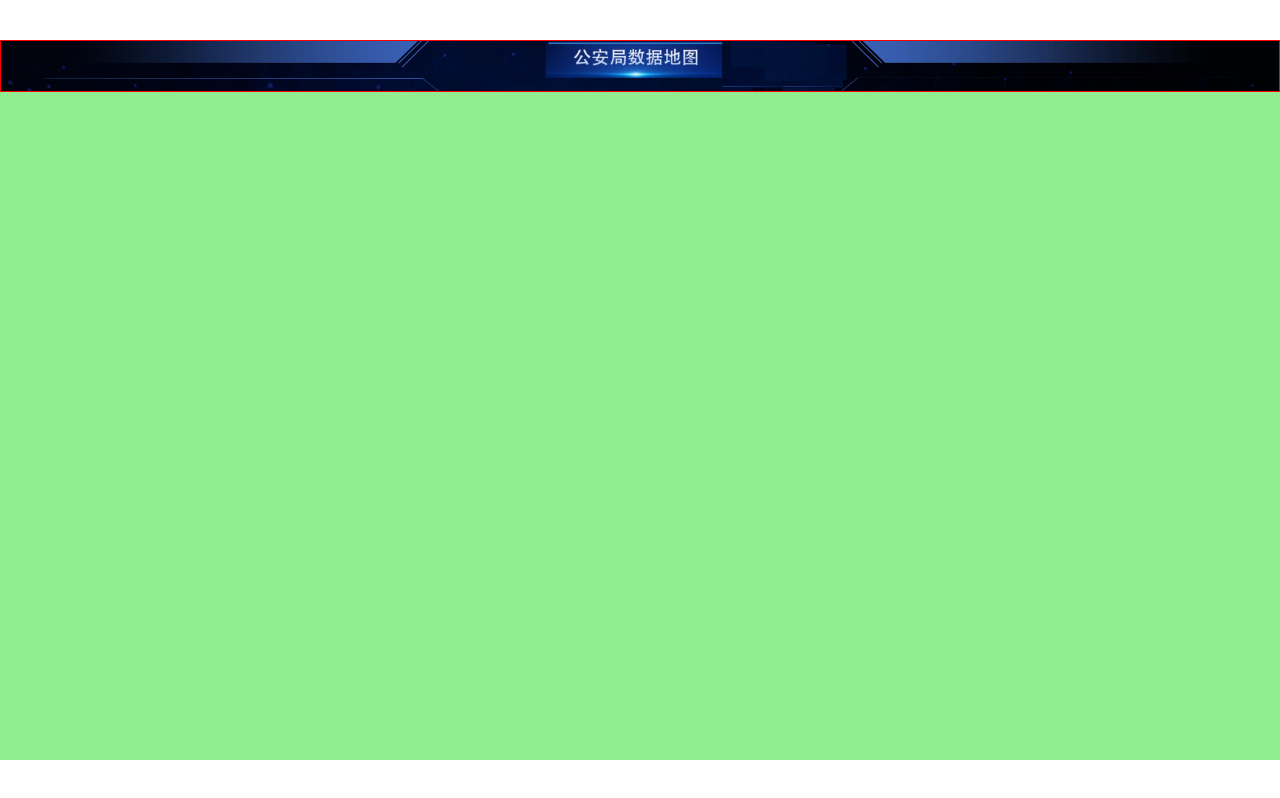
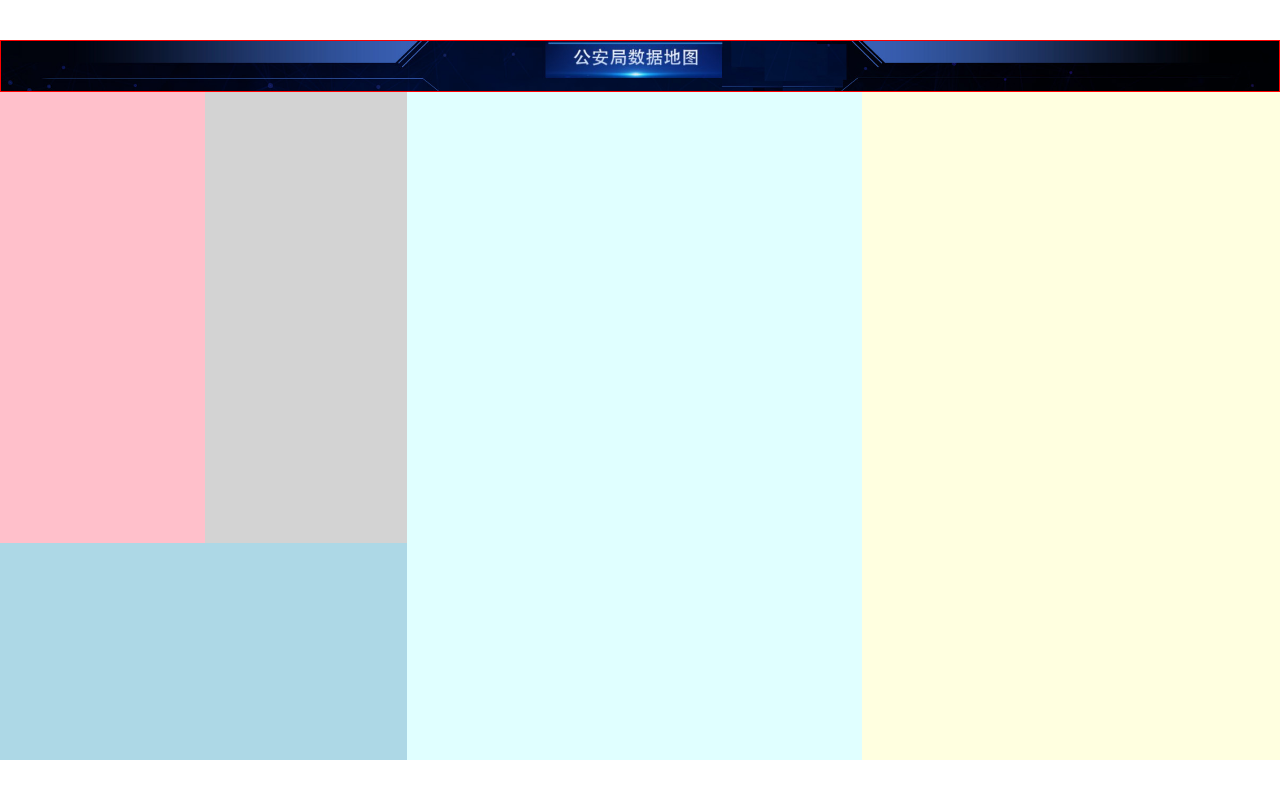
Before and after one commit to LiuYiBest/Data, a React (Vite) app: page / in a window 1280 px wide. Built offline with nearby package versions, Linux system fonts and the light colour scheme.

Commit message:
使用Flex和Grid混搭布局

```diff
--- a/src/pages/home.scss
+++ b/src/pages/home.scss
@@ -1,10 +1,39 @@
 @import "../shared/helper";
 
-
 .home {
-  header{
+  flex: 1;height: 100%;
+  display: flex;
+  flex-direction: column;
+  > header{
     height:px(99);
     border: 1px solid red;
     background-size: cover;
   }
+  > main {
+    flex: 1;
+    display: grid;
+    grid-template:
+      "box1 box2 box4 box5" 755fr
+      "box3 box3 box4 box5" 363fr / 366fr 361fr 811fr 747fr;
+    > .section1 {
+      grid-area: box1;
+      background: pink;
+    }
+    > .section2 {
+      grid-area: box2;
+      background: lightgray;
+    }
+    > .section3 {
+      grid-area: box3;
+      background: lightblue;
+    }
+    > .section4 {
+      grid-area: box4;
+      background: lightcyan;
+    }
+    > .section5 {
+      grid-area: box5;
+      background: lightyellow;
+    }
+  }
 }
--- a/src/pages/home.tsx
+++ b/src/pages/home.tsx
@@ -7,6 +7,13 @@
     return (
         <div className="home">
             <header style={{backgroundImage:`url(${headerBg})`}}></header>
+            <main>
+                <section className="section1"></section>
+                <section className="section2"></section>
+                <section className="section3"></section>
+                <section className="section4"></section>
+                <section className="section5"></section>
+            </main>
         </div>
     );
 };
--- a/src/shared/style.scss
+++ b/src/shared/style.scss
@@ -23,4 +23,10 @@
 #root{
   margin: 0 auto;
   background: lightgreen;
+  display: flex;
+  flex-direction: column;
 }
+
+.App {
+  flex:1;
+}
```
